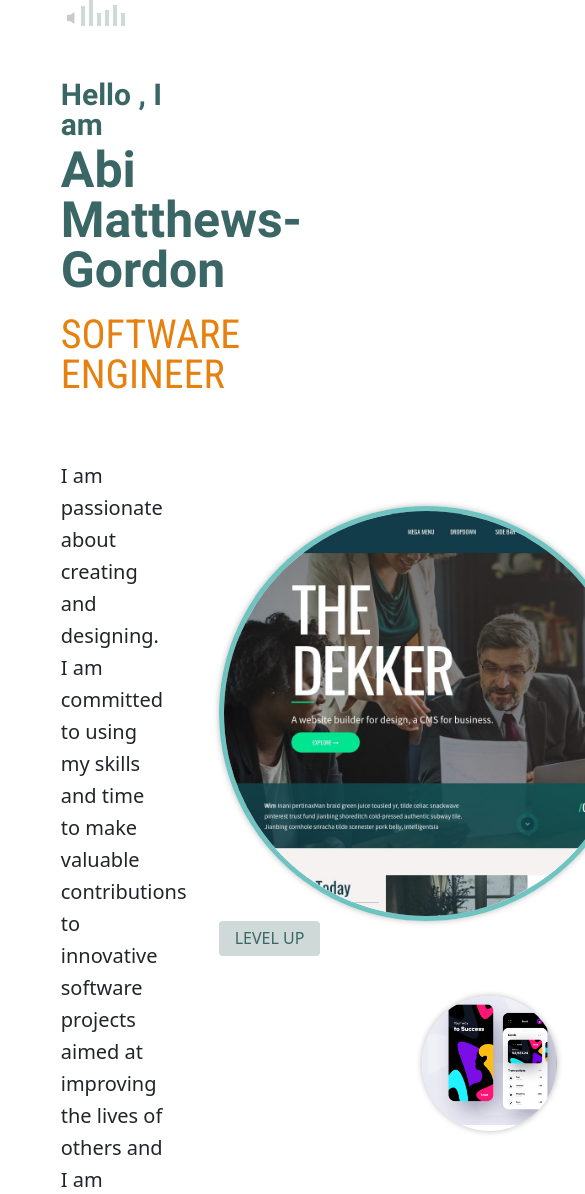
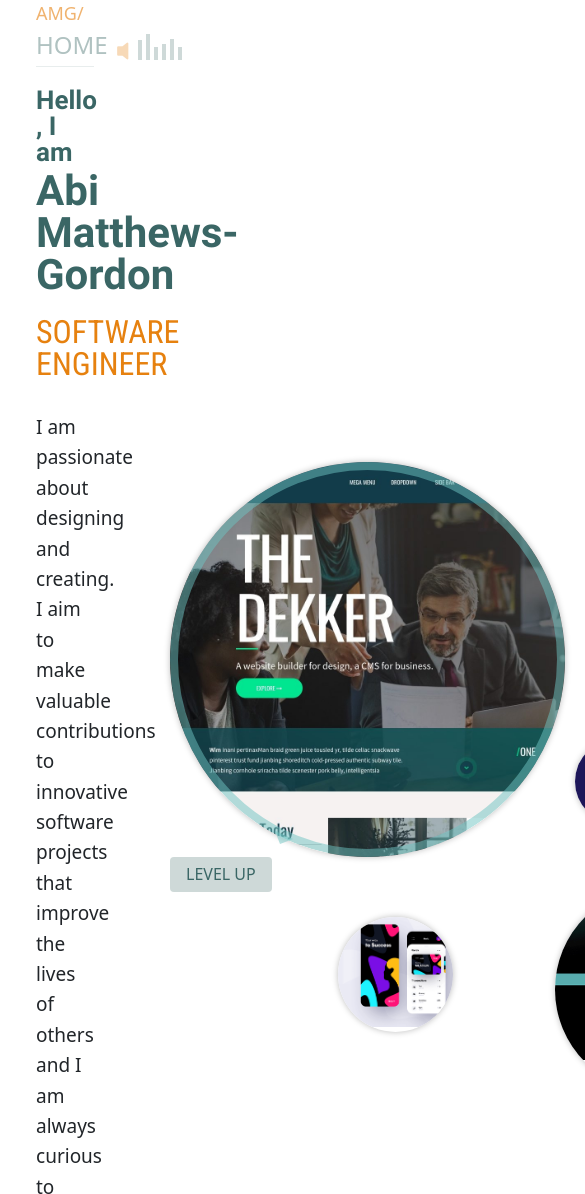
Before and after one commit to Pho3nyxX/abi-matthews-gordon-website, a website with bundled scripts: page amg-designs/index.html in a window 390 px wide. Shown: the top 1194 px of the page, 585 px wide, since content can reach past the window. Built offline with nearby package versions, Linux system fonts and the light colour scheme.

Commit message:
home page responsiveness for tablet screens

```diff
--- a/amg-designs/index.html
+++ b/amg-designs/index.html
@@ -4,7 +4,7 @@
 <head>
     <meta charset="UTF-8">
     <meta name="viewport" content="width=device-width, initial-scale=1.0">
-    <title>Abi Matthews-Gordon Website</title>
+    <title>Abi Matthews-Gordon</title>
     <!-- <link rel="stylesheet" href="../node_modules/bootstrap/dist/css/bootstrap.css">
     <link rel="stylesheet" href="../node_modules/bootstrap-icons/font/bootstrap-icons.css">
     <link rel="stylesheet" href="styles/fonts.css"> -->
@@ -15,9 +15,9 @@
 
     <div class="container-fluid">
         <div class="row align-items-center justify-content-center">
-            <div class="col-4 description">
+            <div class="col-4 col-xl-5 col-xxl-4 description">
                 <!-- speaker -->
-                <div class="speaker">
+                <!-- <div class="speaker">
                     <i class="bi bi-volume-off-fill"></i>
 
                     <div class="volume-container">
@@ -27,6 +27,29 @@
                         <div class="volume volume-4"></div>
                         <div class="volume volume-5"></div>
                         <div class="volume volume-6"></div>
+                    </div>
+                </div> -->
+
+                <!-- breadcrumb -->
+                <div class="container ps-0 pe-0 ms-0 me-0">
+                    <div class="ps-0 breadcrumb-container">
+                        <div class="breadcrumb mb-0">
+                            <a href="index.html">AMG/</a>
+                            <span>Home</span>
+                        </div>
+
+                        <div class="speaker d-flex justify-content-end mb-0">
+                            <i class="bi bi-volume-off-fill"></i>
+
+                            <div class="volume-container">
+                                <div class="volume volume-1"></div>
+                                <div class="volume volume-2"></div>
+                                <div class="volume volume-3"></div>
+                                <div class="volume volume-4"></div>
+                                <div class="volume volume-5"></div>
+                                <div class="volume volume-6"></div>
+                            </div>
+                        </div>
                     </div>
                 </div>
 
@@ -38,22 +61,30 @@
                 </div>
 
                 <!-- details -->
-                <p class="details">I am passionate about creating and designing. I am committed to using my skills and time to make valuable
-                    contributions to innovative software projects aimed at improving the lives of others and I am always curious
+                <p class="details">I am passionate about designing and creating. I aim to make valuable
+                    contributions to innovative software projects that improve the lives of others and I am always curious
                     to learn more about new technologies.
                 </p>
 
                 <!-- links -->
                 <div class="links">
-                    <a href="about-me.html" class="page-link about">About Me</a>
-                    <a href="blog.home.html" class="page-link blog">Blog</a>
-                    <a href="https://www.linkedin.com/in/abi-matthews-gordon/" class="prof"><i class="bi bi-linkedin green"></i></a>
-                    <a href="https://github.com/Pho3nyxX" class="prof"><i class="bi bi-github green"></i></a>
+                    <div>
+                        <a href="about-me.html" class="page-link about">About Me</a>
+                    </div>
+                    <div>
+                        <a href="blog.home.html" class="page-link blog">Blog</a>
+                    </div>
+                    <div class="icn-lnk">
+                        <a href="https://www.linkedin.com/in/abi-matthews-gordon/" class="prof"><i class="bi bi-linkedin green"></i></a>
+                    </div>
+                    <div class="icn-lnk">
+                        <a href="https://github.com/Pho3nyxX" class="prof"><i class="bi bi-github green"></i></a>
+                    </div>
                 </div>
             </div>
 
             <!-- portfolio -->
-            <div class="col-5 portfolio-section">
+            <div class="col-8 col-xl-7 col-xxl-5 portfolio-section">
                 <div class="portfolio-item focused">
                     <div class="image-container">
                         <a href="portfolio.html">
--- a/amg-designs/styles/styles.css
+++ b/amg-designs/styles/styles.css
@@ -65,8 +65,15 @@ body.full-page>.container-fluid>.row {
 
     >div {
         flex-grow: 1;
-        max-width: 310px;
+        /* max-width: 310px; */
 
+        &:last-child {
+            flex-grow: 0;
+        }
+    }
+}
+
+.breadcrumb {
     a {
         font-size: 18px;
         color: var(--breadcrumb-previous-page);
@@ -78,16 +85,23 @@ body.full-page>.container-fluid>.row {
         text-transform: uppercase;
     }
 }
-}
 
 /********** speaker **********/
 .speaker {
+    /* color: var(--volume-end); */
+    font-size: 30px;
+    display: flex;
+    color: #f7d9b7;
+    align-items: end;
+
+    i {
+        line-height: 24px;
         flex-grow: 0;
-    color: var(--volume-end);
-    font-size: 20px;
-    line-height: 36px;
-    width: 64px;
-    display: flex;
+
+        &::before {
+            line-height: 24px;
+        }
+    }
 
     .volume-container {
         float: right;
@@ -156,12 +170,22 @@ i.green {
 
 .links {
     margin-bottom: 60px;
+    display: flex;
+    gap: 16px;
 
-    /* display: flex;
+    >* {
+        flex-grow: 0;
 
-    &>{
-        flex-grow: 0;
-    } */
+        &.icn-lnk {
+            width: 60px;
+            text-align: right;
+        }
+    }
+
+    .prof {
+        /* margin-right: 75px; */
+    }
+
     .page-link {
         display: inline-block;
         text-transform: uppercase;
@@ -176,11 +200,11 @@ i.green {
         position: relative;
 
         &.about {
-            margin-right: 10px;
+            /* margin-right: 10px; */
         }
 
         &.blog {
-            margin-right: 50px;
+            /* margin-right: 50px; */
         }
 
         &::before {
@@ -203,10 +227,10 @@ i.green {
         }
     }
 
-    &>a:nth-child(3) {
+    /* &>a:nth-child(3) {
         display: inline-block;
         margin-right: 40px;
-    }
+    } */
 }
 
 .navbar {
@@ -291,11 +315,13 @@ h6.thin {
 .home-page {
 
     .description {
+        >* {
+            max-width: 520px;
+        }
 
         .speaker {
-            height: 80px;
-            color: #CDC9C9;
-            display: block;
+            margin-bottom: 40px;
+            /* display: block; */
         }
 
         .intro {
@@ -315,20 +341,14 @@ h6.thin {
         .title {
             font-size: 40px;
             color: var(--primary-color);
-            margin-bottom: 65px;
+            margin-bottom: 32px;
             line-height: 1;
             text-transform: uppercase;
         }
 
         .details {
             font-size: 20px;
-            margin-bottom: 70px;
-        }
-
-        .links {
-            .prof {
-                margin-right: 75px;
-            }
+            margin-bottom: 100px;
         }
     }
 
@@ -340,6 +360,7 @@ h6.thin {
             position: absolute;
 
             .image-container {
+                position: relative;
                 border-radius: 50%;
                 max-height: 415px;
                 max-width: 415px;
@@ -351,19 +372,10 @@ h6.thin {
                 img {
                     max-width: 150%;
                 }
-
-                &::after {
-                    content: '';
-                    width: 20px;
-                    height: 20px;
-                    display: inline-block;
-                    border: 10px solid transparent;
-                    border-top-color: var(--border-color);
-                    visibility: hidden;
-                }
             }
 
             .title {
+                position: relative;
                 visibility: hidden;
                 text-transform: uppercase;
                 font-size: 16px;
@@ -373,6 +385,21 @@ h6.thin {
                 border-radius: 4px;
                 line-height: 1.2;
                 display: inline-block;
+                max-width: 120px;
+
+                &::after {
+                    content: '';
+                    position: absolute;
+                    left: 100px;
+                    top: -23px;
+                    width: 20px;
+                    height: 20px;
+                    display: inline-block;
+                    border: 10px solid transparent;
+                    border-top-color: var(--border-color);
+                    rotate: 24deg;
+                    opacity: .5;
+                }
             }
 
             &.focused,
@@ -382,11 +409,25 @@ h6.thin {
                 left: 40px;
 
                 .image-container {
+                    position: relative;
                     box-sizing: border-box;
                     height: 415px !important;
                     width: 415px !important;
-                    border: 5px solid var(--border-color);
                     transition: width 1s, height 1s;
+
+                    &::before {
+                        position: absolute;
+                        top: 0;
+                        left: 0;
+                        content: '';
+                        width: 100%;
+                        height: 100%;
+                        border-radius: 50%;
+                        border: 8px solid var(--border-color);
+                        opacity: .5;
+                        z-index: 1000;
+                        pointer-events: none;
+                    }
                 }
 
                 .title {
@@ -1016,3 +1057,114 @@ h6.thin {
         padding-right: 200px;
     }
 }
+
+
+/* **************************MEDIA QUERIES *********************** */
+
+@media (min-width: 1400px) {
+    .breadcrumb-container{
+        max-width: 505px;
+    }
+}
+
+@media (max-width: 1400px) {
+    .breadcrumb-container{
+        max-width: 505px;
+    }
+
+    .home-page {
+        .row>* {
+            padding-right: calc(var(--bs-gutter-x)* 1.5);
+            padding-left: calc(var(--bs-gutter-x)* 1.5);
+        }
+
+        .description {
+            >* {
+                max-width: 420px;
+            }
+
+            .speaker {}
+
+            .intro {
+                font-size: 42px;
+
+                >span {
+                    font-size: 26px;
+                }
+            }
+
+            .title {
+                font-size: 32px;
+            }
+
+            .details {
+                font-size: 19px;
+            }
+        }
+
+        .portfolio-section {
+            .portfolio-item {
+
+                .image-container {
+                    max-height: 395px;
+                    max-width: 395px;
+                }
+
+                &.focused,
+                &:hover {
+                    height: 395px;
+                    width: 395px;
+
+                    .image-container {
+                        height: 395px !important;
+                        width: 395px !important;
+                    }
+                }
+
+                /* second */
+                &.second {
+                    left: 425px;
+                    top: 425px;
+
+                    .image-container {
+                        height: 205px;
+                        width: 205px;
+                    }
+                }
+
+                /* third */
+                &.third {
+                    left: 465px;
+                    top: 80px;
+
+                    .image-container {
+                        height: 145px;
+                        width: 145px;
+                    }
+                }
+
+                /* fourth */
+                &.fourth {
+                    left: 208px;
+                    top: 455px;
+
+                    .image-container {
+                        height: 115px;
+                        width: 115px;
+                    }
+                }
+
+                /* fifth */
+                &.fifth {
+                    left: 445px;
+                    top: 277px;
+
+                    .image-container {
+                        height: 85px;
+                        width: 85px;
+                    }
+                }
+            }
+        }
+    }
+}
```
Also changed, not shown: amg-designs/about-me.html (+3 -3 lines), amg-designs/blog-description.html (+1 -1 lines), amg-designs/blog.home.html (+3 -3 lines), amg-designs/portfolio.html (+1 -1 lines). Lines whose indentation alone changed are shown as unchanged.
